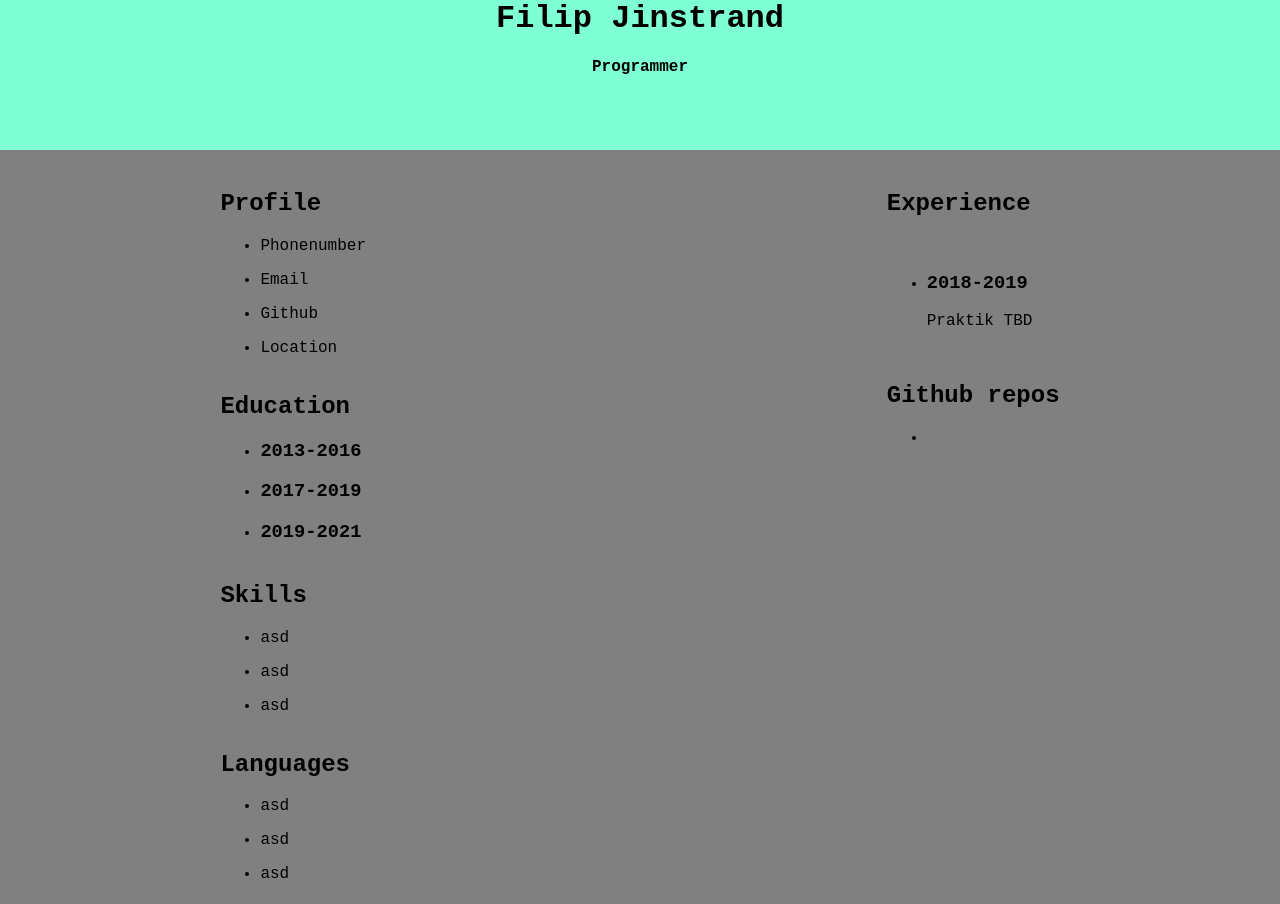
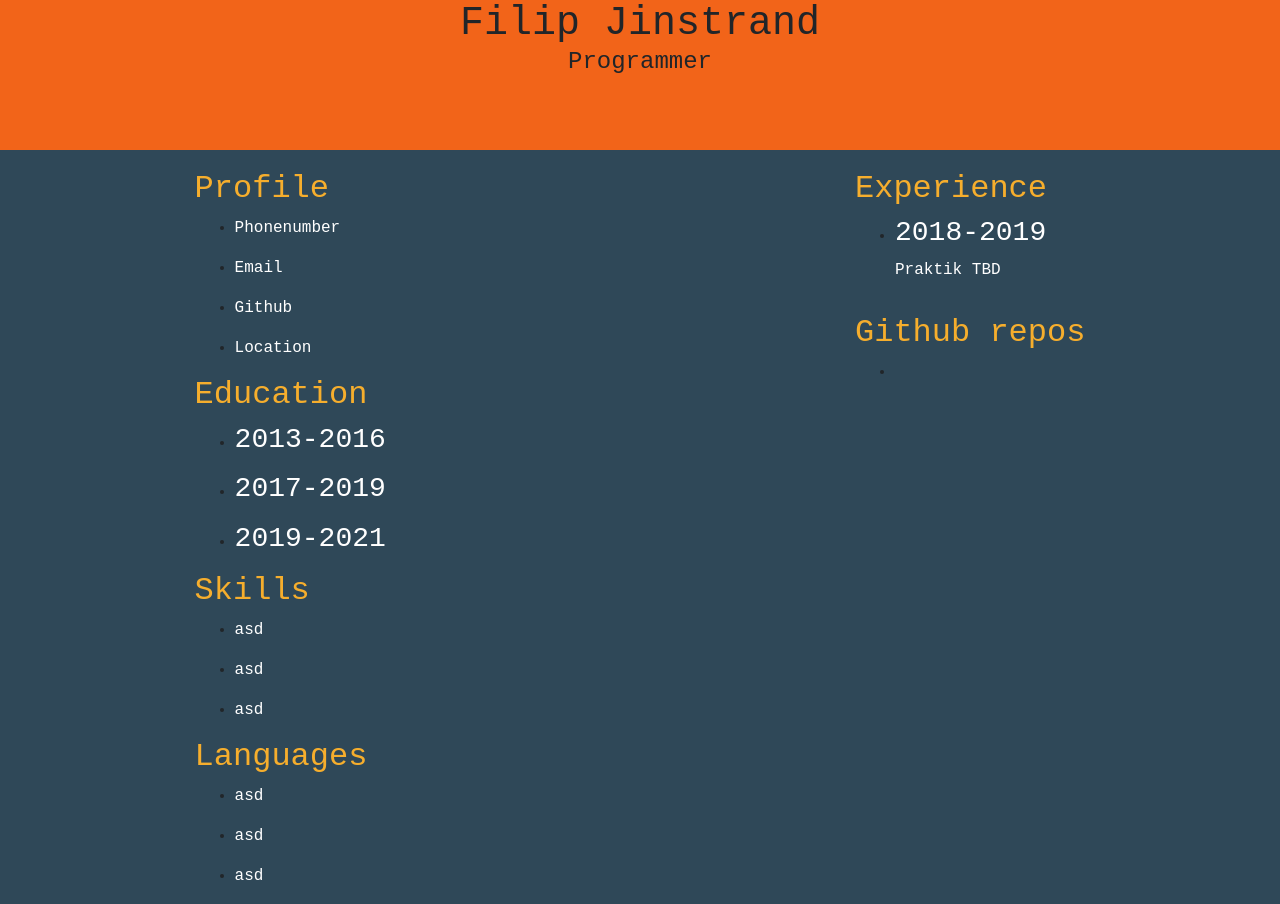
Before and after one commit to FilipJinstrand/CV, a website: page pages/index.html in a window 1280 px wide. Drawn offline with nearby package versions, Linux system fonts and the light colour scheme.

Commit message:
Added node

```diff
--- a/pages/index.html
+++ b/pages/index.html
@@ -4,6 +4,8 @@
 <head>
     <meta charset="UTF-8">
     <meta name="viewport" content="width=device-width, initial-scale=1.0">
+    <link rel="stylesheet" href="https://stackpath.bootstrapcdn.com/bootstrap/4.5.2/css/bootstrap.min.css"
+        integrity="sha384-JcKb8q3iqJ61gNV9KGb8thSsNjpSL0n8PARn9HuZOnIxN0hoP+VmmDGMN5t9UJ0Z" crossorigin="anonymous">
     <link rel="stylesheet" href="../style/style.css">
     <title>Filip CV</title>
 </head>
--- a/style/style.css
+++ b/style/style.css
@@ -6,16 +6,27 @@ body{
     margin: 0px;
     padding: 0px;
     font-family: 'Courier New', Courier, monospace;
-    background-color: grey;
+    background-color: #2F4858;
 }
 header{
     margin: 0px;
     padding: 0px;
 }
 
+h2{
+    color: #F6AE2D;
+}
+h3{
+    color: white;
+}
+p{
+    color: white;
+}
+
+
 .headerCard{
     text-align: center;
-    background-color: aquamarine;
+    background-color: #F26419;
     min-height: 150px;
 }
 
```
Also changed, not shown: package.json (added, +20 -0 lines), 1 other file.
